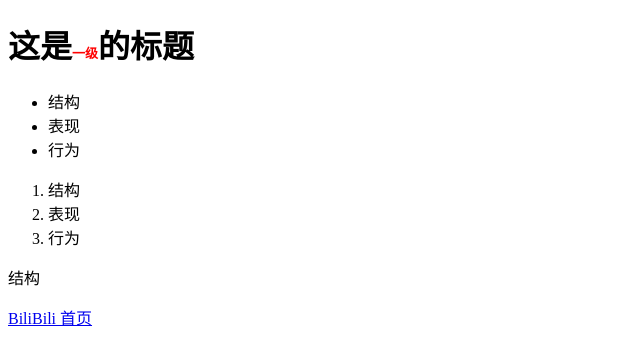
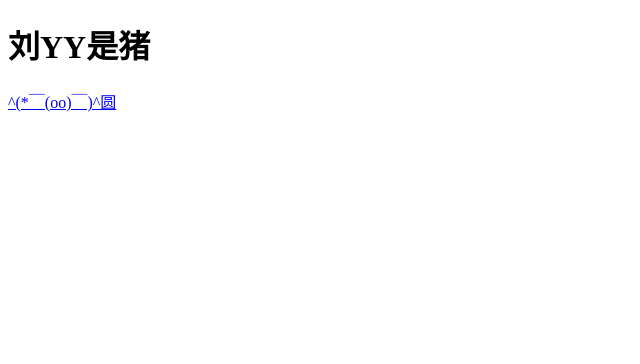
Before and after one commit to small-whiter/small-whiter.github.io, a plain HTML site: page index.html in a window 1280 px wide. Shown: the whole page, without its empty margins (0-640 px from the left). Drawn offline with Linux system fonts and the light colour scheme.

Commit message:
Update index.html

```diff
--- a/index.html
+++ b/index.html
@@ -6,23 +6,7 @@
  </head>
  <body>
  	<!-- 注释 -->
- 	<h1>这是<font color="red" size="2">一级</font>的标题</h1>
-
- 	<ul>
- 		<li>结构</li>
- 		<li>表现</li>
- 		<li>行为</li>
- 	</ul>
- 	<ol>
- 		<li>结构</li>
- 		<li>表现</li>
- 		<li>行为</li>
-
- 	</ol>
- 	<dl>
- 		<dt>结构</dt>
- 		<dd></dd>
- 	</dl>
-  <a href="https://www.bilibili.com/?spm_id_from=444.41.b_696e7465726e6174696f6e616c486561646572.1">BiliBili 首页</a>
+ 	<h1>刘YY是猪</h1>
+  <a href="https://space.bilibili.com/234017666/">^(*￣(oo)￣)^圆</a>
  </body>
  </html>
```
